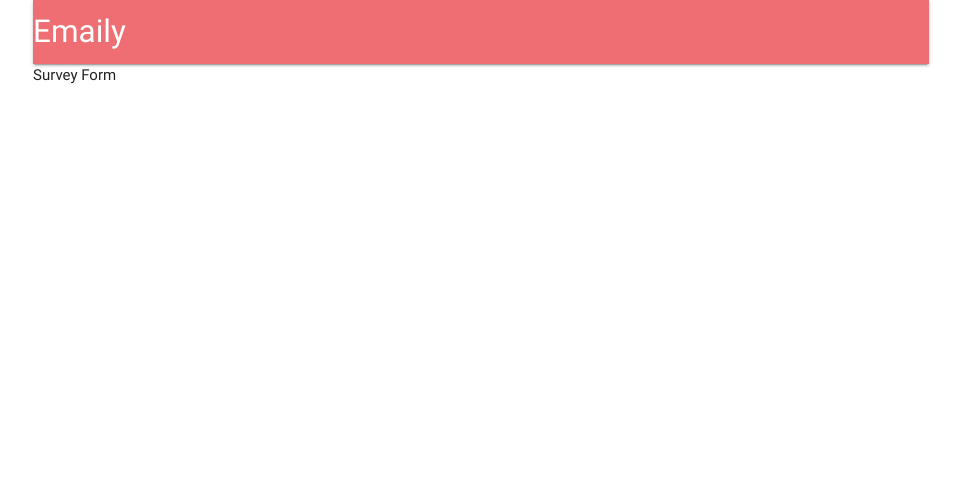
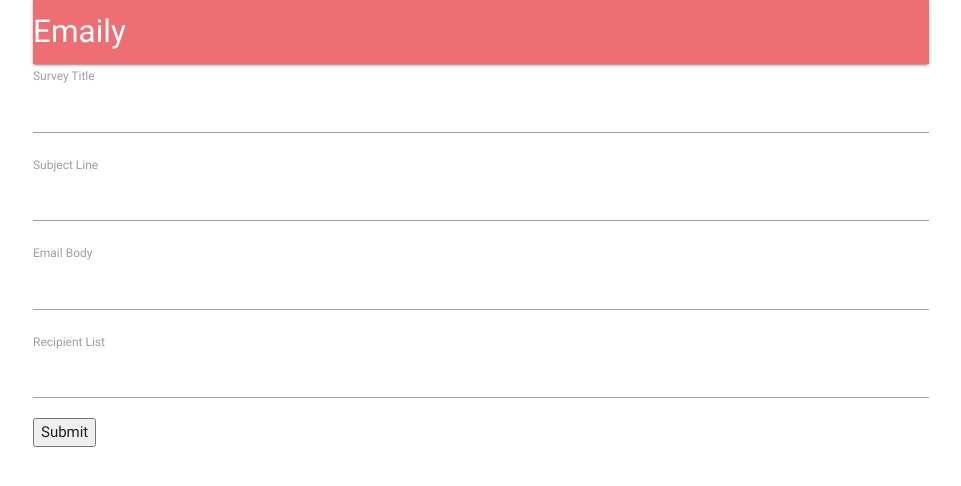
Before and after one commit to davidhenley/emaily, a React (Create React App) app in the folder client/: page /surveys/new in a window 1280 px wide. Shown: the top 486 px of the page, without its empty margins (159-1120 px from the left). Built offline with nearby package versions, Linux system fonts and the light colour scheme; no server answers.

Commit message:
Survey Form components

```diff
--- /dev/null
+++ b/client/src/components/surveys/SurveyField.js
@@ -0,0 +1,12 @@
+import React from 'react';
+
+const SurveyField = ({ input, label }) => {
+  return (
+    <div>
+      <label>{label}</label>
+      <input {...input} />
+    </div>
+  );
+}
+
+export default SurveyField;
--- a/client/src/components/surveys/SurveyForm.js
+++ b/client/src/components/surveys/SurveyForm.js
@@ -1,11 +1,28 @@
 import React, { Component } from 'react';
 import { reduxForm, Field } from 'redux-form';
+import SurveyField from './SurveyField';
+
+const FIELDS = [
+  { label: 'Survey Title', name: 'title' },
+  { label: 'Subject Line', name: 'subject' },
+  { label: 'Email Body', name: 'body' },
+  { label: 'Recipient List', name: 'recipients' }
+];
 
 class SurveyForm extends Component {
+  renderFields() {
+    return FIELDS.map(({ name, label }, i) => (
+      <Field type="text" name={name} label={label} component={SurveyField} key={i} />
+    ));
+  }
+
   render() {
     return (
       <div>
-        Survey Form
+        <form onSubmit={this.props.handleSubmit(vals => console.log(vals))}>
+          {this.renderFields()}
+          <button type="submit">Submit</button>
+        </form>
       </div>
     );
   }
```
